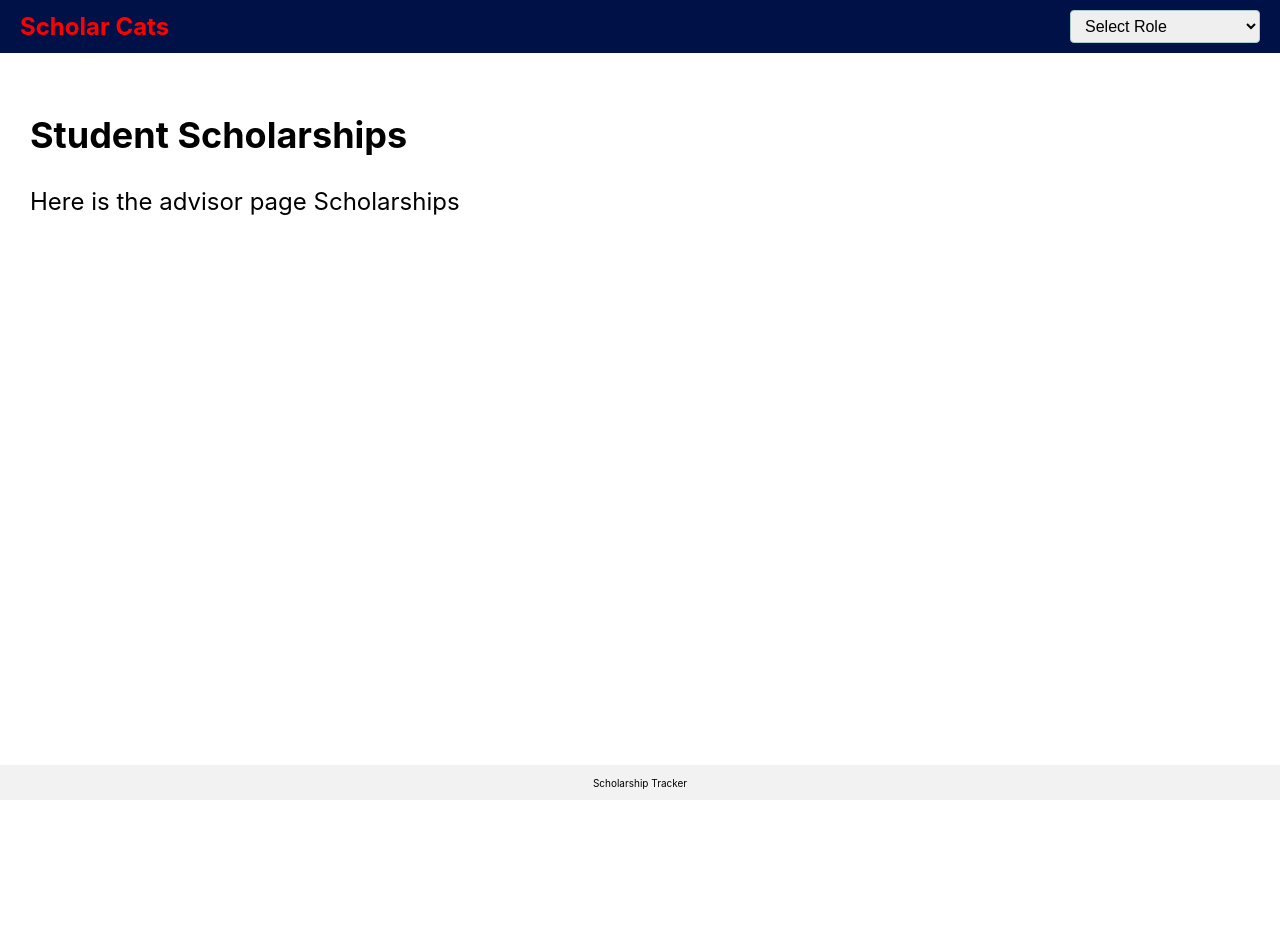
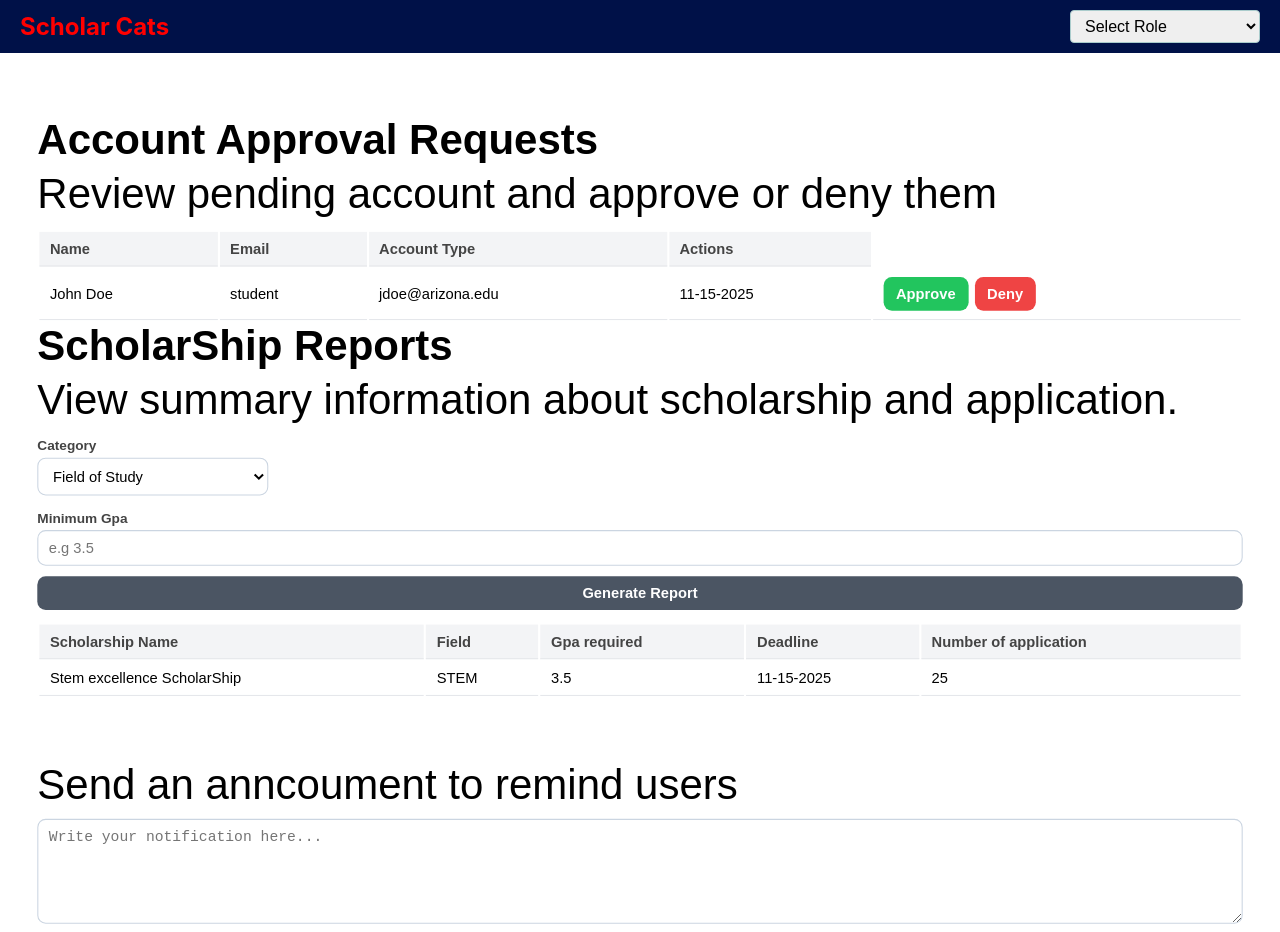
Before and after one commit to MasonNjos/SFWE301, a React (Create React App) app in the folder FrontEnd/: page /advisor in a window 1280 px wide. Shown: the top 932 px of the page. Before the commit the page ends 800 px from the top, so only its background shows below. Built offline with nearby package versions, Linux system fonts and the light colour scheme.

Commit message:
Advisors page
Added the advisor page

```diff
--- a/FrontEnd/src/pages/AdvisorPage.js
+++ b/FrontEnd/src/pages/AdvisorPage.js
@@ -1,10 +1,127 @@
+import React, {useState} from "react";
+import './styles/AdvisorPage.css';
+
 function AdvisorPage() {
+    const [role, setRole] = useState('');
+
+
+      const handleRoleChange = (event) => {
+        const selected = event.target.value;
+        setRole(selected);
+      };
+
     return(
 
-    <div>
-<h2>Student Scholarships</h2>
-<p>Here is the advisor page Scholarships</p>
+
+<main className="advisor-main">
+
+<section className="card-account-request">
+    <h2>Account Approval Requests</h2>
+    <div className="card-subtitle">Review pending account and approve or deny them
     </div>
+
+    <table className="table-request-table">
+        <thead>
+            <tr>
+                <th>Name</th>
+                <th>Email</th>
+                <th>Account Type</th>
+                <th>Actions</th>
+            </tr>
+        </thead>
+        <tbody>
+            <tr>
+                <td>John Doe</td>
+                <td>student</td>
+                <td>jdoe@arizona.edu</td>
+                <td>11-15-2025</td>
+                <td className="Scholarship-decision">
+                    <button className="button-approve">Approve</button>
+                    <button className="button-deny">Deny</button>
+                </td>
+            </tr>
+        </tbody>
+    </table>
+
+    <section className="scholarship-reports">
+        <h2>ScholarShip Reports</h2>
+        <div className="card-subtitle">View summary information about scholarship and application.</div>
+
+        <div className="report-filters">
+            <div className="filter-field">
+                  <p>Category</p>
+ <select
+          className="category-select"
+          value={role}
+          onChange={handleRoleChange}
+        >
+          <option value="" disabled>
+            Field of Study
+          </option>
+          <option value="Stem">Stem</option>
+          <option value="Busniness-Econimics">Busniness and Econimics</option>
+          <option value="Health-medicine">Health and medicine</option>
+          <option value="Humanities-Social-Science">Humanities and Social Science</option>
+          <option value="Education and Teaching">Education and Teaching</option>
+        </select>
+            </div>
+        </div>
+
+        <div className="filter-field">
+            <p>Minimum Gpa</p>
+            <input type="number" min="0" max="4" step="0.5" placeholder="e.g 3.5"/>
+
+
+        <button className = "button-generate-report">Generate Report</button>
+        </div>
+
+        <table className="scholarship-table">
+        <thead>
+            <tr>
+                <th>Scholarship Name</th>
+                <th>Field</th>
+                <th>Gpa required</th>
+                <th>Deadline</th>
+                <th>Number of application</th>
+            </tr>
+        </thead>
+        <tbody>
+            <tr>
+                <td>Stem excellence ScholarShip</td>
+                <td>STEM</td>
+                <td>3.5</td>
+                <td>11-15-2025</td>
+                <td>25</td>
+            </tr>
+        </tbody>
+        </table>
+    </section>
+    </section>
+
+    <section className="application-reports">
+        <div className="card-subtle">Send an anncoument to remind users</div>
+    <div className="notification-field">
+        <textarea placeholder="Write your notification here..."></textarea>
+        <button className="button-send-notification">Send Notification</button>
+    </div>
+
+    <div className="form-row">
+        <textarea placeholder='Write the accoument here..'></textarea>
+    <button className='submit-button'>Submit Accoument</button>
+    </div>
+
+
+
+
+</section>
+
+
+
+
+</main>
+
+
+
     );
 
 }
--- a/FrontEnd/src/pages/styles/AdvisorPage.css
+++ b/FrontEnd/src/pages/styles/AdvisorPage.css
@@ -0,0 +1,218 @@
+/* Main layout */
+.advisor-main {
+  margin: 40px auto;
+  transform: scale(1.05);
+  font-size: 2.5rem;
+  padding: 0 16px;
+  display: flex;
+  flex-direction: column;
+  gap: 24px;
+  box-sizing: border-box;
+font-family: Arial, Helvetica, sans-serif;
+text-align: left;
+
+}
+
+
+
+
+
+
+.card-account-request {
+  background: #ffffff;
+  border-radius: 16px;
+  padding: 18px 20px;
+  box-sizing: border-box;
+}
+
+.card-account-request h2 {
+  margin: 0 0 6px 0;
+  font-size: 2.5rem;
+  color: #000000;
+}
+
+
+.application-reports {
+  background: #ffffff;
+  border-radius: 16px;
+  padding: 18px 20px;
+  box-sizing: border-box;
+}
+
+
+
+.table-request-table,
+.scholarship-table {
+  width: 100%;
+  font-size: 14px;
+  margin-top: 12px;
+}
+
+.table-request-table thead,
+.scholarship-table thead {
+  background: #f3f4f6;
+}
+
+.table-request-table th,
+.table-request-table td,
+.scholarship-table th,
+.scholarship-table td {
+  padding: 8px 10px;
+  text-align: left;
+  border-bottom: 1px solid #e5e7eb;
+}
+
+.table-request-table th,
+.scholarship-table th {
+  font-weight: 600;
+  color: #444;
+}
+
+.table-request-table tbody tr:hover,
+.scholarship-table tbody tr:hover {
+  background: #f9fafb;
+}
+
+/* Action buttons in table */
+.Scholarship-decision {
+  display: flex;
+  gap: 6px;
+}
+
+/* Buttons (generic) */
+.button-approve,
+.button-deny,
+.button-generate-report,
+.button-send-notification,
+.submit-button {
+  border: none;
+  border-radius: 8px;
+  padding: 8px 12px;
+  font-size: 14px;
+  font-weight: 600;
+  cursor: pointer;
+}
+
+.button-approve:active,
+.button-deny:active,
+.button-generate-report:active,
+.button-send-notification:active,
+.submit-button:active {
+  transform: translateY(1px);
+}
+
+/* Specific button colors */
+.button-approve {
+  background: #22c55e;
+  color: #fff;
+}
+
+.button-approve:hover {
+  background: #16a34a;
+}
+
+.button-deny {
+  background: #ef4444;
+  color: #fff;
+}
+
+.button-deny:hover {
+  background: #dc2626;
+}
+
+.button-generate-report {
+  margin-top: 10px;
+  background: #4b5563;
+  color: #fff;
+}
+
+.button-generate-report:hover {
+  background: #374151;
+}
+
+.button-send-notification,
+.submit-button {
+  background: #4c6fff;
+  color: #fff;
+}
+
+.button-send-notification:hover,
+.submit-button:hover {
+  background: #3b5bdb;
+}
+
+/* Filters / inputs */
+.report-filters {
+  display: flex;
+  flex-wrap: wrap;
+  gap: 12px;
+  margin: 14px 0;
+}
+
+.filter-field {
+  display: flex;
+  flex-direction: column;
+  min-width: 160px;
+}
+
+.filter-field p {
+  margin: 0 0 4px 0;
+  font-size: 13px;
+  font-weight: 600;
+  color: #444;
+}
+
+.advisor-main input,
+.advisor-main select,
+.advisor-main textarea {
+  padding: 8px 10px;
+  border-radius: 8px;
+  border: 1px solid #cbd5e1;
+  font-size: 14px;
+  box-sizing: border-box;
+  transition: border-color 0.15s ease, box-shadow 0.15s ease;
+  background: #fff;
+}
+
+.advisor-main input:focus,
+.advisor-main select:focus,
+.advisor-main textarea:focus {
+  border-color: #4c6fff;
+  box-shadow: 0 0 0 2px rgba(76, 111, 255, 0.2);
+  outline: none;
+}
+
+
+.category-select {
+  max-width: 220px;
+}
+
+
+.notification-field {
+  display: flex;
+  flex-direction: column;
+  gap: 10px;
+  margin-top: 10px;
+}
+
+.notification-field textarea {
+  min-height: 100px;
+  resize: vertical;
+}
+
+/* Extra form row at bottom */
+.form-row {
+  display: flex;
+  flex-direction: column;
+  gap: 10px;
+  margin-top: 18px;
+}
+
+.form-row textarea {
+  min-height: 80px;
+}
+
+.table-request-table td,
+.scholarship-table td {
+  word-wrap: break-word;
+}
```
